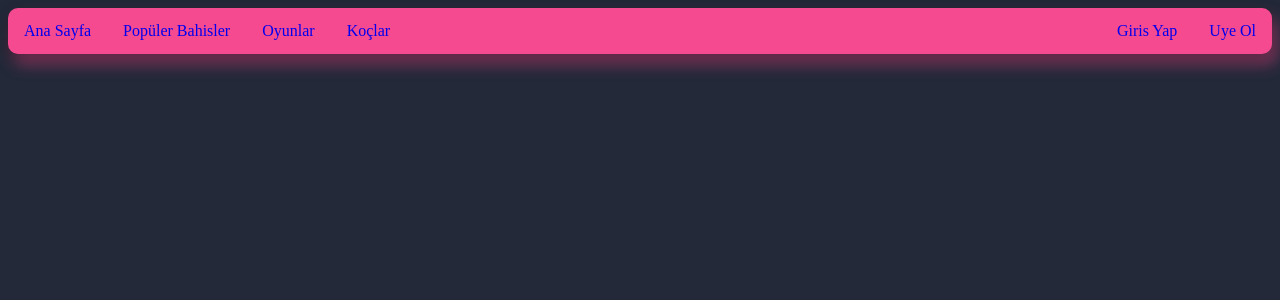
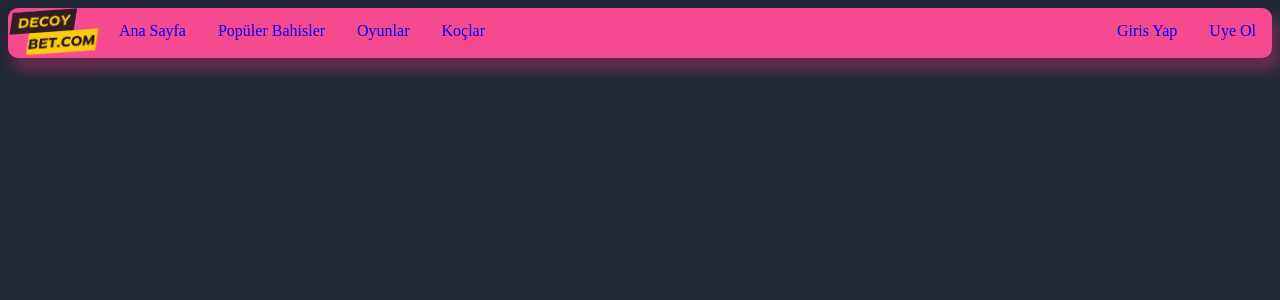
Before and after one commit to milksut/django_website, a Django app: page / in a window 1280 px wide. Shown: the top 300 px of the page. Run offline with Django 4.2, Linux system fonts and the light colour scheme.

Commit message:
added static

```diff
--- a/django_project/settings.py
+++ b/django_project/settings.py
@@ -117,6 +117,7 @@ USE_TZ = True
 # https://docs.djangoproject.com/en/4.0/howto/static-files/
 
 STATIC_URL = 'static/'
+STATICFILES_DIRS = [BASE_DIR / "static"]
 
 # Default primary key field type
 # https://docs.djangoproject.com/en/4.0/ref/settings/#default-auto-field
--- a/templates/header.html
+++ b/templates/header.html
@@ -1,6 +1,7 @@
 <!DOCTYPE html>
 <html lang="en">
  {% extends "style_sheet.html" %}
+ {% load static %}
  {% block styled %}
 
 <body>
@@ -8,6 +9,7 @@
     <header>
     <div class="menu-container">
     <ul class="navbar">
+        <li><img src="{% static 'pictures/Decoy.png' %}" alt="logo" style="height: 100%"></li>
         <li><a href="{% url 'homepage' %}">Ana Sayfa</a></li>
         <li><a href="{% url 'bahisler' %}">Popüler Bahisler</a></li>
         <li><a href="#">Oyunlar</a></li>
--- a/templates/style_sheet.html
+++ b/templates/style_sheet.html
@@ -13,6 +13,7 @@
     background-color: rgb(245,73,144);
     box-shadow: rgba(0, 0, 0, 0.35) 0px 5px 15px,
         rgba(245, 73, 144, 0.5) 5px 10px 15px;
+    height: 50px;
 }
 .navbar
 {
@@ -20,10 +21,12 @@
     margin: 0;
     padding: 0;
     overflow: hidden;
+    height: inherit;
 }
 .navbar li
 {
     float: left;
+    height: 100%;
 }
 .navbar li a
 {
```
Also changed, not shown: static/pictures/Decoy.png (added).
